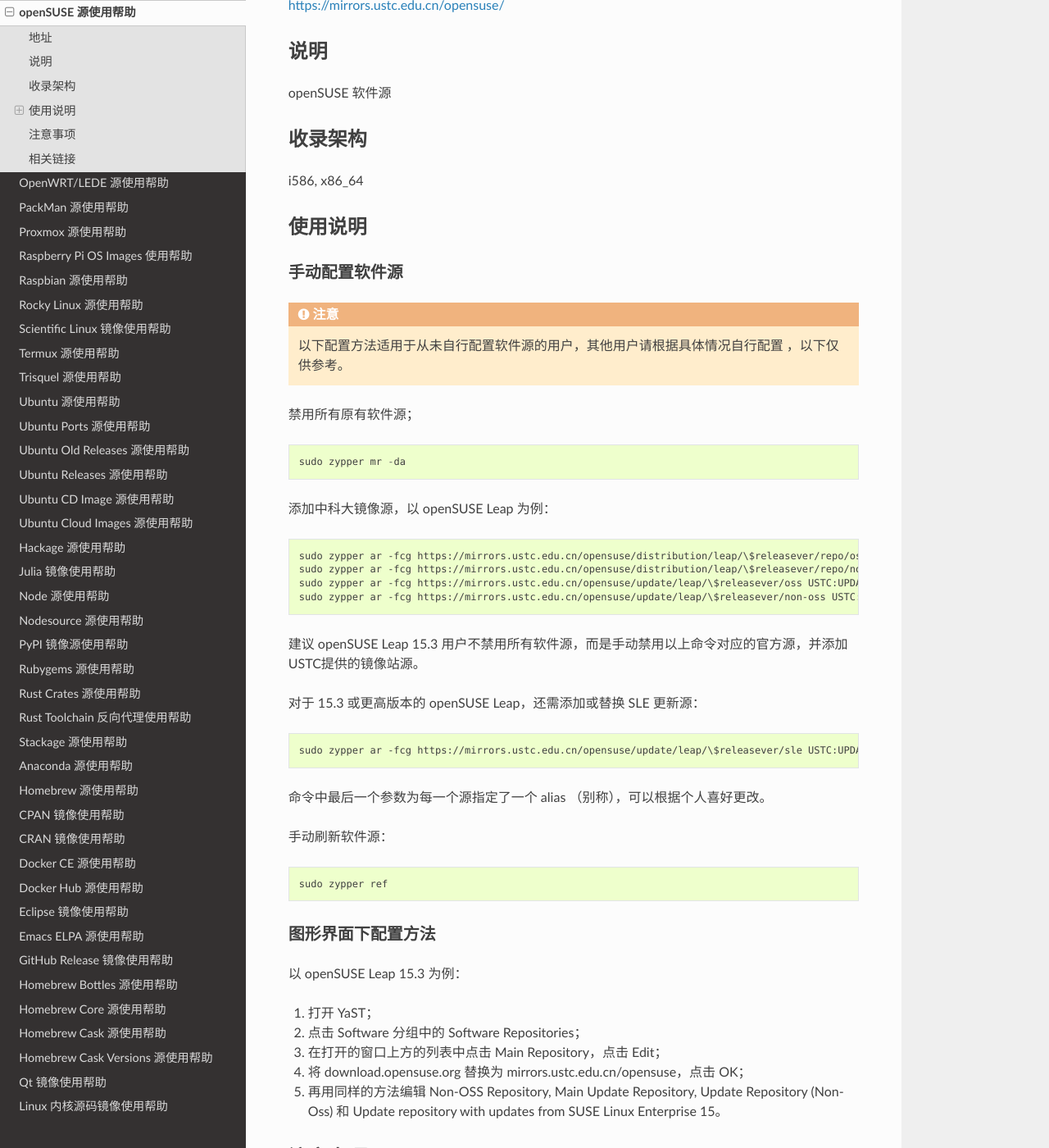
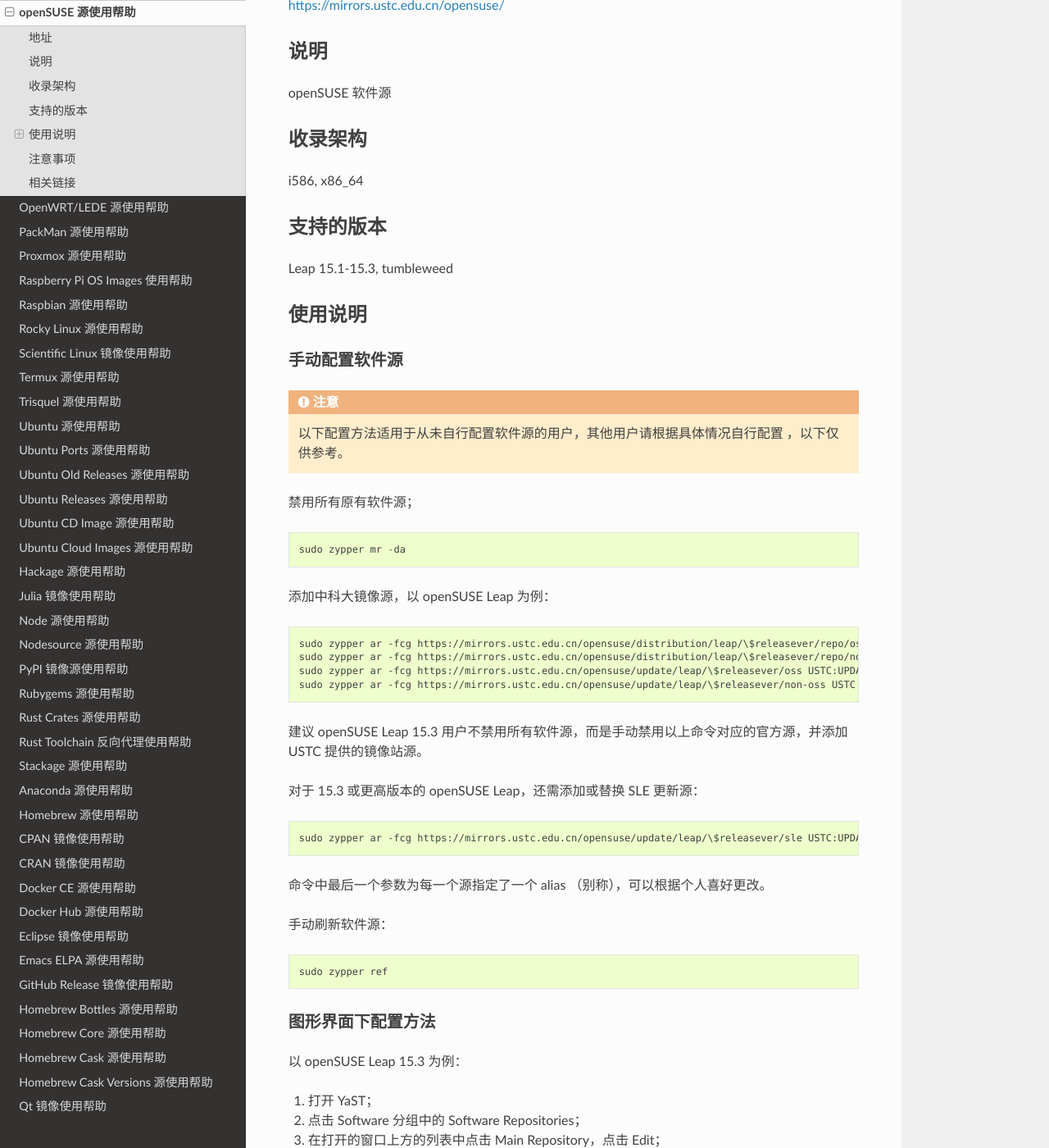
Before and after one commit to ustclug/mirrorhelp, a Sphinx documentation site: the page built from source/opensuse.rst, in a window 1280 px wide and 1400 px high, scrolled down 232 px. Shown: the whole window at 82% size. Built offline with Sphinx 7.4.7 and the Read the Docs theme 2.0.0, drawn with Linux system fonts in a browser that asks for light colours; pages that are not in the unit, such as notebooks, are missing from menus; some of the changed text lies outside the part shown.

Commit message:
同步修改到本人电脑，无需检查

```diff
--- a/source/opensuse.rst
+++ b/source/opensuse.rst
@@ -16,6 +16,11 @@
 ========
 
 i586, x86_64
+
+支持的版本
+========
+
+Leap 15.1-15.3, tumbleweed
 
 使用说明
 ========
@@ -41,7 +46,7 @@
   sudo zypper ar -fcg https://mirrors.ustc.edu.cn/opensuse/update/leap/\$releasever/oss USTC:UPDATE-OSS
   sudo zypper ar -fcg https://mirrors.ustc.edu.cn/opensuse/update/leap/\$releasever/non-oss USTC:UPDATE-NON-OSS
 
-建议 openSUSE Leap 15.3 用户不禁用所有软件源，而是手动禁用以上命令对应的官方源，并添加USTC提供的镜像站源。
+建议 openSUSE Leap 15.3 用户不禁用所有软件源，而是手动禁用以上命令对应的官方源，并添加 USTC 提供的镜像站源。
 
 对于 15.3 或更高版本的 openSUSE Leap，还需添加或替换 SLE 更新源：
 
@@ -76,7 +81,6 @@
   元数据），所以更改软件源通常只会加快刷新软件源的速度，而对下载速度影响不
   大，但对于经常滚动或重置的系统仍然有帮助（如 openSUSE Kubic、openSUSE MicroOS）。
   参见 `openSUSE 中文论坛 <https://forum.suse.org.cn/t/opensuse/1759>`_ 。
-* 对于非常古老的 openSUSE Leap，我们更建议您考虑升级系统以及依赖老版本的代码或软件。
 * 如果您无法正常播放在线视频（例如爱奇艺），请尝试添加 `Packman 软件源 <http://mirrors.ustc.edu.cn/help/packman.html>`_ ，并安装VLC播放器。
 * 我们不提供 backports, source 和 debug 源，如您需要，请考虑其他镜像站，提供 Ports 的镜像站列表参见 `openSUSE Mirrors 信息页 <https://mirrors.opensuse.org/>`_ 。
 * Tumbleweed 滚动发行版软件源的地址与上述例子稍有不同，一般为：
--- a/source/packman.rst
+++ b/source/packman.rst
@@ -12,10 +12,10 @@
 
 PackMan 软件源
 
-支持的 Linux 发行版
-====
+支持的发行版
+==========
 
-openSUSE, SLE[Suse Linux Enterprise], fedora, ununtu, debian.
+openSUSE, SLE[Suse Linux Enterprise], fedora.
 
 简介
 ====
```
